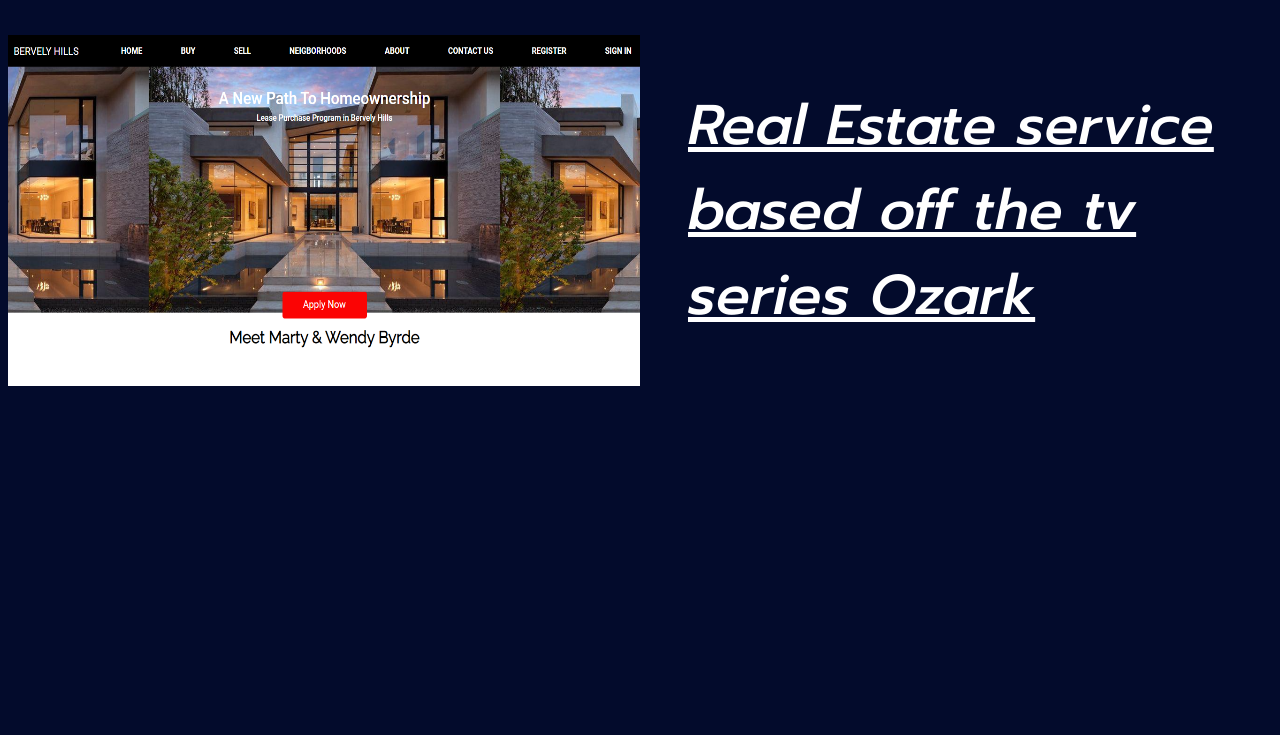
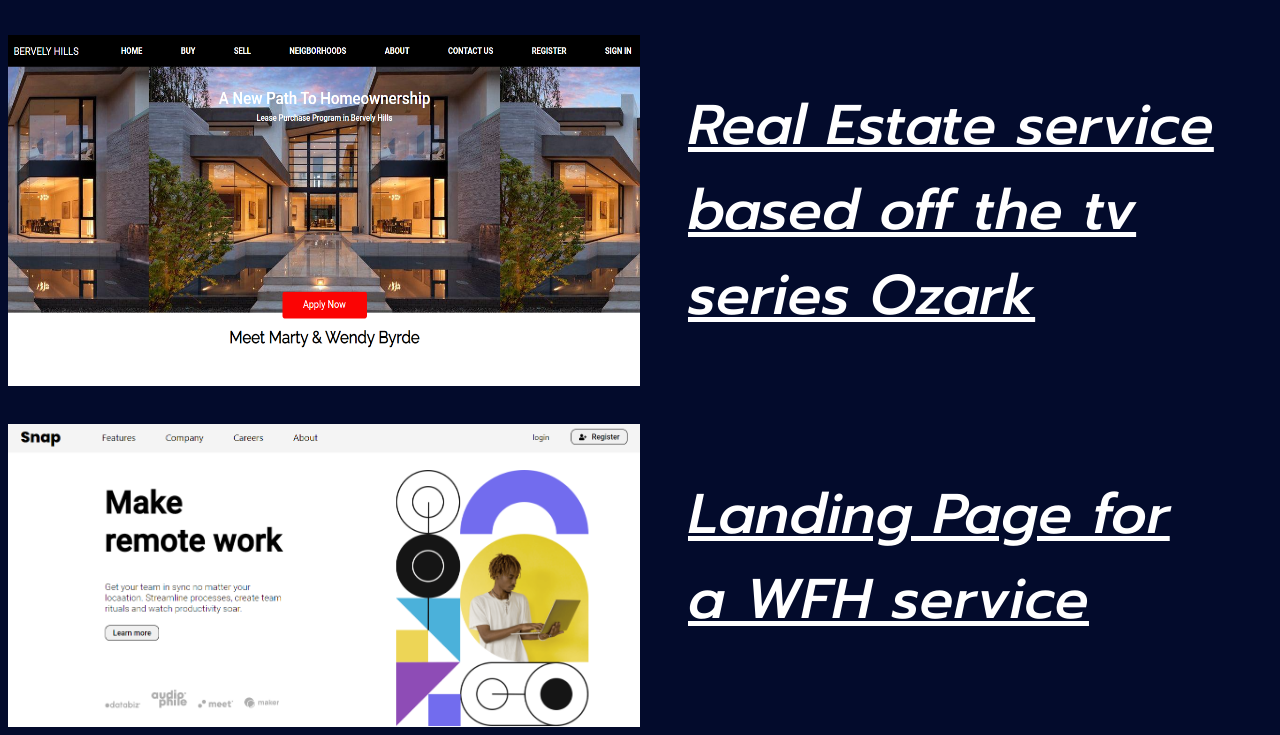
Before and after one commit to jindudimuna/jindu-s-portfolio, a website built with Parcel: page Project.html in a window 1280 px wide. Shown: the part 2283-3018 px from the top of the page. Before the commit the page ends 2677 px from the top, so only its background shows below. Built offline with nearby package versions, Linux system fonts and the light colour scheme; a web font is replaced by a local one.

Commit message:
new project

```diff
--- a/Project.html
+++ b/Project.html
@@ -80,6 +80,13 @@
         <img src="./beverly-hills.png" class="pics" />
         <a href="https://beverly-estate.vercel.app/" class="img-text">Real Estate service based off the tv series Ozark</a>
         </div>
+
+
+
+      <div class="mobile" >
+        <img src="./snap.png" class="pics" />
+        <a href="https://snapjd.netlify.app/" class="img-text">Landing Page for a WFH service</a>
+        </div>
   </div>
 
 
```
Also changed, not shown: snap.png (added).
